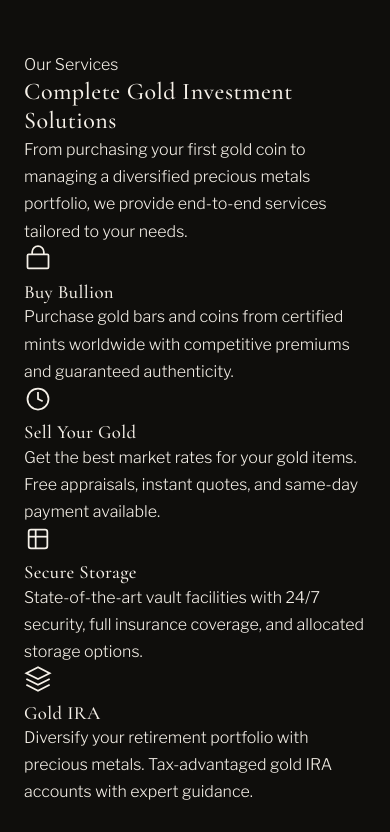
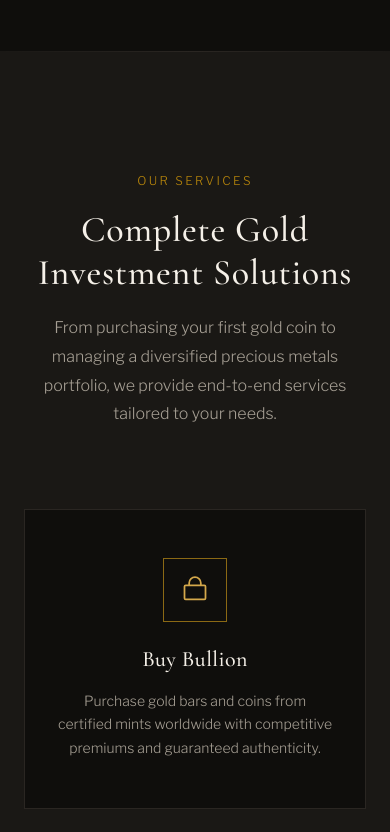
Before and after one commit to jihadul-isl-dev/sass-practice-1, a website: page index.html in a window 390 px wide. Shown: the part 920-1752 px from the top of the page. Before the commit the page ends 1726 px from the top, so only its background shows below. Drawn offline with nearby package versions, Linux system fonts and the light colour scheme; files that its build step writes are made by us from their sources.

Commit message:
feat: complete service section scss and responsive layouts

```diff
--- a/index.html
+++ b/index.html
@@ -161,7 +161,7 @@
     </section>
     <!-- End Of Hero -->
     <!-- Services Section -->
-    <section class="services" id="services">
+    <section class="services section" id="services">
       <div class="container">
         <div class="section-header">
           <div class="section-label">Our Services</div>
@@ -174,7 +174,7 @@
         </div>
         <div class="services-grid">
           <div class="service-card">
-            <div class="service-icon">
+            <div class="service-card-icon">
               <svg
                 width="28"
                 height="28"
@@ -187,14 +187,14 @@
                 <path d="M7 8V6a5 5 0 0110 0v2" />
               </svg>
             </div>
-            <h3 class="service-title">Buy Bullion</h3>
-            <p class="service-desc">
+            <h3 class="service-card-title">Buy Bullion</h3>
+            <p class="service-card-desc">
               Purchase gold bars and coins from certified mints worldwide with
               competitive premiums and guaranteed authenticity.
             </p>
           </div>
           <div class="service-card">
-            <div class="service-icon">
+            <div class="service-card-icon">
               <svg
                 width="28"
                 height="28"
@@ -207,14 +207,14 @@
                 <path d="M12 6v6l4 2" />
               </svg>
             </div>
-            <h3 class="service-title">Sell Your Gold</h3>
-            <p class="service-desc">
+            <h3 class="service-card-title">Sell Your Gold</h3>
+            <p class="service-card-desc">
               Get the best market rates for your gold items. Free appraisals,
               instant quotes, and same-day payment available.
             </p>
           </div>
           <div class="service-card">
-            <div class="service-icon">
+            <div class="service-card-icon">
               <svg
                 width="28"
                 height="28"
@@ -228,14 +228,14 @@
                 <path d="M10 4v16" />
               </svg>
             </div>
-            <h3 class="service-title">Secure Storage</h3>
-            <p class="service-desc">
+            <h3 class="service-card-title">Secure Storage</h3>
+            <p class="service-card-desc">
               State-of-the-art vault facilities with 24/7 security, full
               insurance coverage, and allocated storage options.
             </p>
           </div>
           <div class="service-card">
-            <div class="service-icon">
+            <div class="service-card-icon">
               <svg
                 width="28"
                 height="28"
@@ -249,8 +249,8 @@
                 <path d="M2 12l10 5 10-5" />
               </svg>
             </div>
-            <h3 class="service-title">Gold IRA</h3>
-            <p class="service-desc">
+            <h3 class="service-card-title">Gold IRA</h3>
+            <p class="service-card-desc">
               Diversify your retirement portfolio with precious metals.
               Tax-advantaged gold IRA accounts with expert guidance.
             </p>
--- a/scss/abstracts/_mixins.scss
+++ b/scss/abstracts/_mixins.scss
@@ -3,3 +3,34 @@
   align-items: $align;
   justify-content: $justify;
 }
+
+// Breakpoints
+
+//1st Breakpoint
+$breakpoints: (
+  "sm": 36em,
+  //576px
+  "md": 48em,
+  //768px
+  "lg": 64em,
+  //1024px
+  "xl": 75em,
+  //1200px
+  "xxl": 87.5em, //1400px
+);
+
+@mixin respond($breakpoint) {
+  @media (max-width: map-get($breakpoints, $breakpoint)) {
+    @content;
+  }
+}
+
+//2nd Breakpoint
+@mixin breakpoint($width) {
+  @media only screen and (max-width: #{$width}) {
+    @content;
+  }
+}
+
+//3rd Breakpoint
+//freecodecamp how to make a landing page coder coder...30 minutes
--- a/scss/components/_section-style.scss
+++ b/scss/components/_section-style.scss
@@ -0,0 +1,31 @@
+@use "../abstracts" as *;
+
+.section {
+  padding: 120px 0;
+
+  &-header {
+    text-align: center;
+    max-width: 600px;
+    margin: 0 auto 80px;
+  }
+
+  &-label {
+    font-size: 12px;
+    text-transform: uppercase;
+    letter-spacing: 0.2em;
+    color: $gold-primary;
+    margin-bottom: 16px;
+  }
+
+  &-title {
+    font-size: clamp(36px, 4vw, 52px);
+    color: $text-primary;
+    margin-bottom: 20px;
+  }
+
+  &-desc {
+    font-size: 16px;
+    color: $text-secondary;
+    line-height: 1.8;
+  }
+}
--- a/scss/layout/_index.scss
+++ b/scss/layout/_index.scss
@@ -1,3 +1,4 @@
 @forward "navigation";
 @forward "mobile-navigation";
 @forward "hero";
+@forward "services";
--- /dev/null
+++ b/scss/layout/_services.scss
@@ -0,0 +1,91 @@
+@use "../abstracts" as *;
+
+.services {
+  background: $bg-card;
+  position: relative;
+
+  &::before {
+    content: "";
+    position: absolute;
+    top: 0;
+    left: 0;
+    right: 0;
+    height: 1px;
+    background: linear-gradient(90deg, transparent, $border-color, transparent);
+  }
+
+  &-grid {
+    display: grid;
+    grid-template-columns: repeat(4, 1fr);
+    gap: 24px;
+
+    @include respond(xl) {
+      grid-template-columns: repeat(2, 1fr);
+    }
+
+    @include breakpoint(37.5em) {
+      grid-template-columns: 1fr;
+    }
+  }
+
+  .service-card {
+    padding: 48px 32px;
+    background: $bg-dark;
+    border: 1px solid $border-color;
+    text-align: center;
+    transition: all 0.4s ease;
+    position: relative;
+    overflow: hidden;
+
+    &:hover {
+      transform: translateY(-8px);
+      border-color: $gold-dark;
+      background: $bg-card-hover;
+
+      &::before {
+        transform: scaleX(1);
+      }
+
+      &-icon {
+        background: $gold-primary;
+        color: $bg-dark;
+        border-color: $gold-primary;
+      }
+    }
+
+    &::before {
+      content: "";
+      position: absolute;
+      top: 0;
+      left: 0;
+      right: 0;
+      height: 2px;
+      background: $gold-primary;
+      transform: scaleX(0);
+      transition: transform 0.4s ease;
+    }
+
+    &-icon {
+      @include flexLayout;
+      width: 64px;
+      height: 64px;
+      margin: 0 auto 24px;
+      border: 1px solid $gold-dark;
+      color: $gold-light;
+      font-size: 24px;
+      transition: all 0.4s ease;
+    }
+
+    &-title {
+      font-size: 22px;
+      color: $text-primary;
+      margin-bottom: 16px;
+    }
+
+    &-desc {
+      font-size: 14px;
+      color: $text-secondary;
+      line-height: 1.7;
+    }
+  }
+}
```
